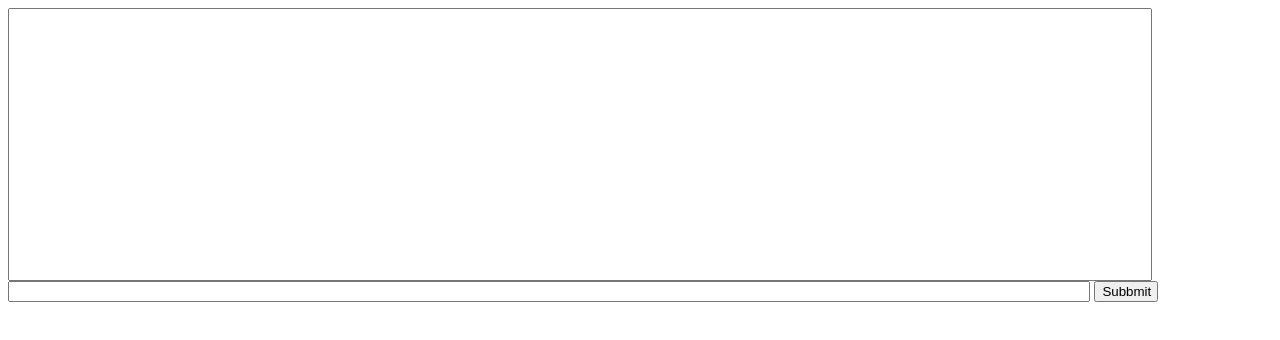
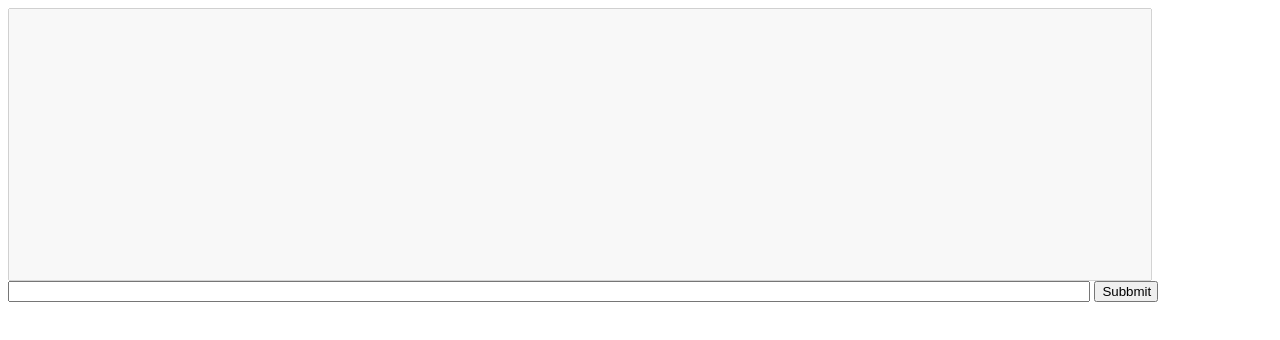
Before and after one commit to mirmeleon/ListProcessing, a plain HTML site: page index.html in a window 1280 px wide. Drawn offline with Linux system fonts and the light colour scheme.

Commit message:
added disabled atribute

```diff
--- a/index.html
+++ b/index.html
@@ -22,7 +22,7 @@
         </style>
 </head>
 <body>
-<textarea id="terminal"></textarea>
+<textarea id="terminal" disabled="disabled"></textarea>
 <input id="console"/>
 <button id="submit">Subbmit</button>
 <script src="consoleReader.js"></script>
```
